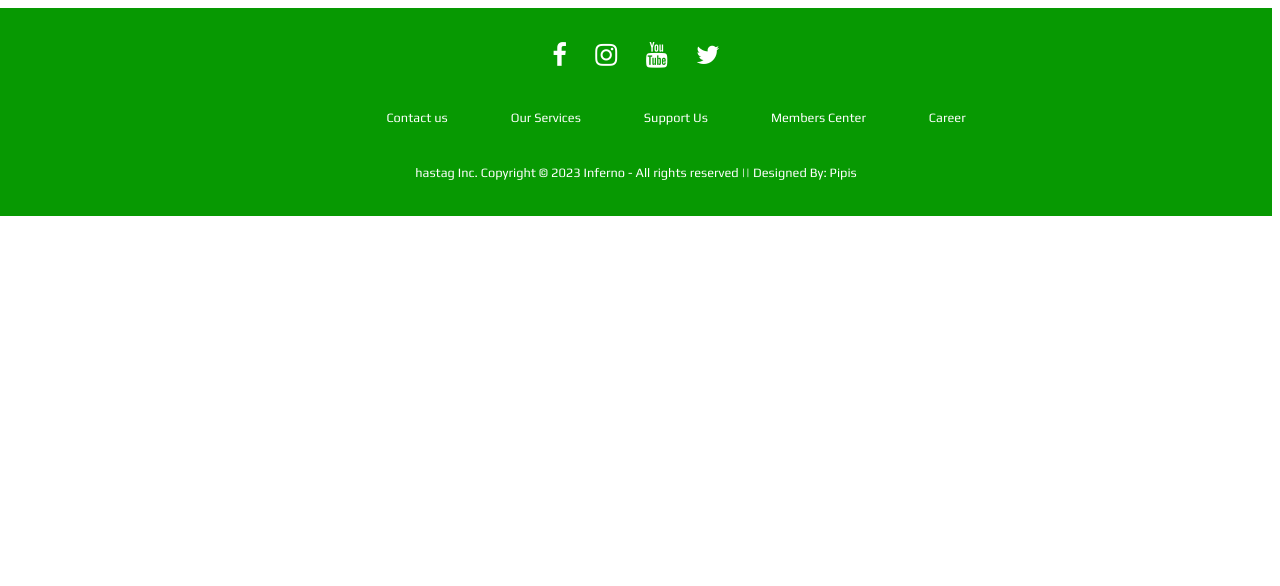
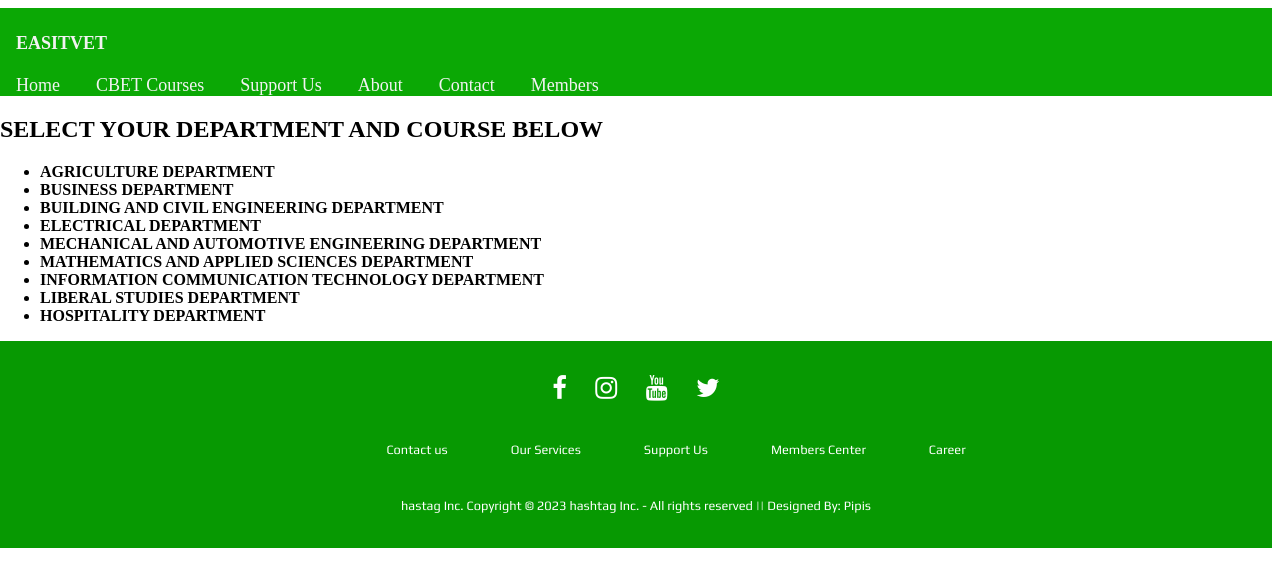
Before and after one commit to Harrywekesa/EASITVET.COM, a plain HTML site: page kneccourses.html in a window 1280 px wide. Shown: the top 586 px of the page. Drawn offline with Linux system fonts and the light colour scheme.

Commit message:
agriculture

```diff
--- a/css/style1.css
+++ b/css/style1.css
@@ -42,3 +42,19 @@ body{
 #top{
   background-color: #3bee05;
 }
+
+input, ul.submenu{
+  display: none;
+}
+
+/*position the label*/
+label{
+  position: relative;
+  display: block;
+  cursor: pointer;
+}
+
+/*show the submenu when input is checked*/
+input:checked~ul.submenu {
+  display: block;
+}
--- a/css/style2.css
+++ b/css/style2.css
@@ -45,3 +45,12 @@
     color: blue;
     text-decoration: none;
   }
+
+.deptlinks{
+  font-weight: bold;
+  text-decoration: none;
+}
+
+.link{
+  text-decoration: none;
+}
--- a/kneccourses.html
+++ b/kneccourses.html
@@ -2,7 +2,7 @@
 <html lang="en">
 <head>
     <meta charset="UTF-8">
-    <title>home | easetvet</title>
+    <title>kneccourses | easetvet</title>
     <link rel="stylesheet" href="css/style1.css">
     <link rel="stylesheet" href="css/style2.css">
     <link rel="stylesheet" href="css/footer.css">
@@ -10,13 +10,52 @@
     <link rel="icon" type="image/png" sizes="32x32" href="favicon_io/favicon-32x32.png">
     <link rel="icon" type="image/png" sizes="16x16" href="favicon_io/favicon-16x16.png">
     <link rel="stylesheet" href="https://cdnjs.cloudflare.com/ajax/libs/font-awesome/4.7.0/css/font-awesome.min.css">
-    <!--GOOGLE FONTS-->
     <link rel="preconnect" href="https://fonts.gstatic.com">
     <link href="https://fonts.googleapis.com/css2?family=Fredoka+One&family=Play&display=swap" rel="stylesheet">
     <link rel="manifest" href="favicon_io/site.webmanifest">
     <meta name="viewport" content="width=device-width, initial-scale=1">
 </head>
-<body class="body"><div class="footer">
+<body class="body">
+    <div class="topnav">
+        <h2 style="font-family: lucida calligraphy;"><a href="index.html">EASITVET</a></h2>
+        <a href="index.html">Home</a>
+        <a href="cbetcourses.html">CBET Courses</a>
+        <a href="supportus.html">Support Us</a>
+        <a href="about.html">About</a>
+        <a href="contactus.html">Contact</a>
+        <a href="members.html">Members</a>
+    </div>
+    <h2>SELECT YOUR DEPARTMENT AND COURSE BELOW</h2>
+    <div class="deptlinks">
+        <ul>
+        <li>
+        <input type="checkbox" id="check01" name="Agri"/>
+        <label for="check01">AGRICULTURE DEPARTMENT</label>
+            <ul class="submenu">
+                <li><a href="#">Diploma in Agriculture</a></li>
+                <li><a href="#">Certificate in Agriculture</a></li>
+                <li><a href="#">Artisan in Agriculture</a></li><br>
+                <li><a href="#">Diploma in Environmental Science</a></li>
+                <li><a href="#">Certificate in Environmental Science</a></li>
+                <li><a href="#">Artisan in Environmental Science</a></li><br>
+                <li><a href="#">Diploma in General Agriculture</a></li>
+                <li><a href="#">Certificate in General Agriculture</a></li>
+                <li><a href="#">Artisan in General Agriculture</a></li><br>
+            </ul>
+        </li>
+            <li>BUSINESS DEPARTMENT</li>
+            <li>BUILDING AND CIVIL ENGINEERING DEPARTMENT</li>
+            <li>ELECTRICAL DEPARTMENT</li>
+            <li>MECHANICAL AND AUTOMOTIVE ENGINEERING DEPARTMENT</li>
+            <li>MATHEMATICS AND APPLIED SCIENCES DEPARTMENT</li>
+            <li>INFORMATION COMMUNICATION TECHNOLOGY DEPARTMENT</li>
+            <li>LIBERAL STUDIES DEPARTMENT</li>
+            <li>HOSPITALITY DEPARTMENT</li>
+        </ul>
+    </div>
+
+
+    <div class="footer">
         <div class="row">
         <a href="#"><i class="fa fa-facebook"></i></a>
         <a href="#"><i class="fa fa-instagram"></i></a>
@@ -35,5 +74,5 @@
     </div>
 
     <div class="row">
-    hastag Inc. Copyright © 2023 Inferno - All rights reserved || Designed By: Pipis
+        hastag Inc. Copyright © 2023 hashtag Inc. - All rights reserved || Designed By: Pipis
     </div>
```
Also changed, not shown: index.html (+1 -0 lines). Lines whose indentation alone changed are shown as unchanged.
